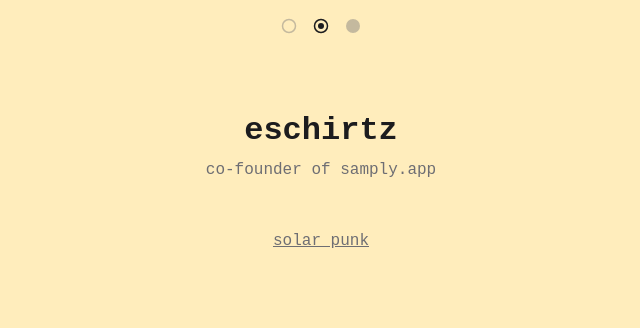
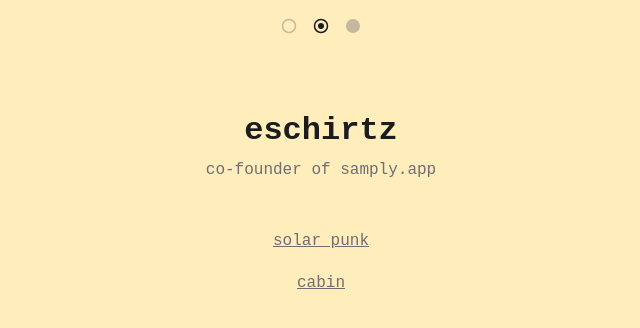
Before and after one commit to eschirtz/library, a Vue app: page / in a window 1280 px wide. Shown: the top 328 px of the page, without its empty margins (319-959 px from the left). Built offline with nearby package versions, Linux system fonts and the light colour scheme; the HTML template or start-up script is replaced by a standard one.

Commit message:
Close Layout

```diff
--- /dev/null
+++ b/src/layouts/CloseLayout.vue
@@ -0,0 +1,32 @@
+<template>
+  <div class="close-layout">
+    <RouterLink to="/" class="close-btn text-primary" aria-label="Close">
+      <svg xmlns="http://www.w3.org/2000/svg" width="24" height="24" viewBox="0 0 24 24" fill="none" stroke="currentColor" stroke-width="2" stroke-linecap="round" stroke-linejoin="round">
+        <line x1="18" y1="6" x2="6" y2="18" />
+        <line x1="6" y1="6" x2="18" y2="18" />
+      </svg>
+    </RouterLink>
+    <slot />
+  </div>
+</template>
+
+<script setup lang="ts">
+import { RouterLink } from 'vue-router'
+</script>
+
+<style scoped>
+.close-layout {
+  position: relative;
+}
+
+.close-btn {
+  position: fixed;
+  top: 16px;
+  left: 16px;
+  z-index: 10;
+  display: flex;
+  align-items: center;
+  justify-content: center;
+  text-decoration: none;
+}
+</style>
--- a/src/router/index.ts
+++ b/src/router/index.ts
@@ -13,6 +13,11 @@
       component: () => import('@/views/SolarPunkView.vue'),
       meta: { title: 'Solar Punk' },
     },
+    {
+      path: '/cabin',
+      component: () => import('@/views/CabinView.vue'),
+      meta: { title: 'Cabin' },
+    },
   ],
 })
 
--- /dev/null
+++ b/src/views/CabinView.vue
@@ -0,0 +1,13 @@
+<template>
+  <CloseLayout>
+  <main class="py-6">
+    <div class="mx-auto max-w-md pa-3">Cabin</div>
+  </main>
+  </CloseLayout>
+</template>
+
+<script setup lang="ts">
+import CloseLayout from '@/layouts/CloseLayout.vue'
+</script>
+
+<style scoped></style>
--- a/src/views/HomeView.vue
+++ b/src/views/HomeView.vue
@@ -7,8 +7,10 @@
       <h1 class="mt-6 text-primary">eschirtz</h1>
       <p class="text-secondary mt-2">co-founder of samply.app</p>
     </div>
-    <div class="text-center">
-      <RouterLink to="/solar-punk" class="text-secondary">solar punk</RouterLink>
+    <div class="text-center d-flex flex-column gap-6">
+      <RouterLink v-for="view in views" :key="view.title" :to="view.link" class="text-secondary">{{
+        view.title
+      }}</RouterLink>
     </div>
   </main>
 </template>
@@ -16,6 +18,17 @@
 <script setup lang="ts">
 import { RouterLink } from 'vue-router'
 import AppearanceSwitch from '@/components/AppearanceSwitch.vue'
+
+const views = [
+  {
+    title: 'solar punk',
+    link: '/solar-punk',
+  },
+  {
+    title: 'cabin',
+    link: '/cabin',
+  },
+]
 </script>
 
 <style scoped></style>
--- a/src/views/SolarPunkView.vue
+++ b/src/views/SolarPunkView.vue
@@ -1,9 +1,9 @@
 <template>
+  <CloseLayout>
   <main class="py-6">
     <div class="mx-auto max-w-md pa-3">
       <div class="py-6 my-6 text-center">
         <h1 class="mt-6 text-primary">Solar Punk</h1>
-        <RouterLink to="/" class="text-secondary mt-4">back</RouterLink>
       </div>
       <ul class="box-list">
         <li v-for="box in boxes" :key="box.id" class="box-item py-3">
@@ -18,12 +18,13 @@
       </ul>
     </div>
   </main>
+  </CloseLayout>
 </template>
 
 <script setup lang="ts">
 import { reactive, ref } from 'vue'
-import { RouterLink } from 'vue-router'
 import useSamply, { type Box } from '@/composables/useSamply'
+import CloseLayout from '@/layouts/CloseLayout.vue'
 
 const SOLAR_PUNK_PROJECT_LINK = 'https://next.samply.app/p/yH0bL2flLfLK28fMWSJK?si=2jTDpFGmKmUH2PyP9o3khIpRoRJ2'
 
```
